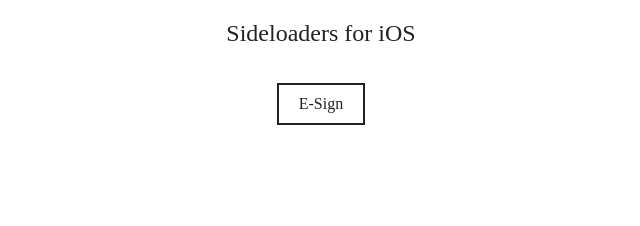
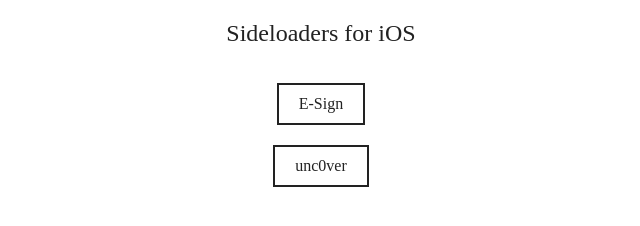
Before and after one commit to void4nce/mobilesideloaders, a plain HTML site: page index.html in a window 1280 px wide. Shown: the whole page, without its empty margins (319-959 px from the left). Drawn offline with Linux system fonts and the light colour scheme.

Commit message:
Update index.html

```diff
--- a/index.html
+++ b/index.html
@@ -53,5 +53,6 @@
     <!-- HTML content -->
     <h1>Sideloaders for iOS</h1>
     <a href="https://khoindvn.io.vn/" class="button">E-Sign</a>
+    <a href="https://unc0ver.dev/downloads/8.0.2/9e44edfbfd1905cadf23c3b9ad1d5bed683ce061/unc0ver_Release_8.0.2.ipa" class="button">unc0ver</a>
 </body>
 </html>
```
